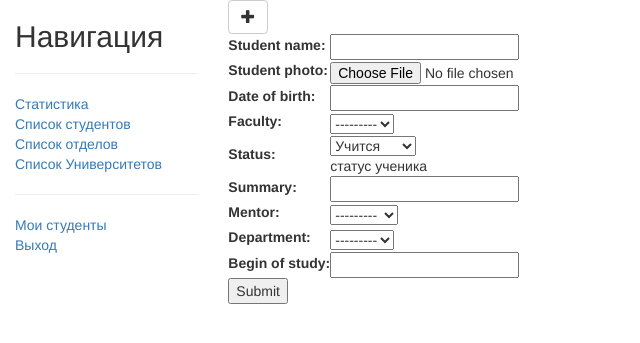
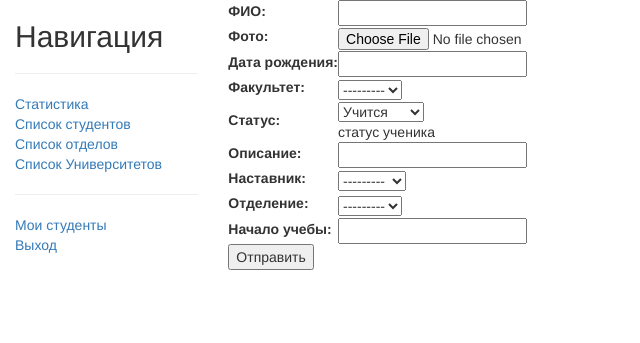
Before and after one commit to Homutok/Student, a Django app: page /catalog/student/create/ in a window 1280 px wide. Shown: the top 343 px of the page, without its empty margins (0-640 px from the left). Run offline with Django 3.2, Linux system fonts and the light colour scheme; the visitor is signed in with stand-in values (Sample User, id 1); data comes from the database, SQL or seed files in the repository; data that the repository does not hold is empty; some libraries are stand-ins or nearby versions.

Commit message:
коменты по другому + индекс , русифицированы формы

```diff
--- a/project/studenlist/catalog/forms.py
+++ b/project/studenlist/catalog/forms.py
@@ -1,5 +1,5 @@
 from django import forms
-from .models import Student, Comment
+from .models import Student, Comment,University,Department
 from django.views.generic.edit import CreateView
 from django.urls import reverse_lazy
 
@@ -11,12 +11,30 @@ class FilterStudentForm(forms.ModelForm):
         labels = {'student_name': 'ФИО', 'faculty': 'Факультет', 'status': 'Статус', }
 
 
+class UniversityForm(forms.ModelForm):
+    class Meta:
+        model = University
+        fields = "__all__"
+        labels = {'name_of_university': 'Университет', }
+
+class DepartmentForm(forms.ModelForm):
+    class Meta:
+        model = Department
+        fields = "__all__"
+        labels = {'department_name': 'Отделение', 'summary': 'Описание' }
+
+class StudentForm(forms.ModelForm):
+    class Meta:
+        model = Student
+        fields = "__all__"
+        labels = {'student_name': 'ФИО', 'student_photo': 'Фото','date_of_birth': 'Дата рождения', 'faculty': 'Факультет',
+                  'status': 'Статус', 'summary': 'Описание','mentor': 'Наставник', 'department': 'Отделение','begin_of_study': 'Начало учебы',}
+
+
 class CommentForm(forms.ModelForm):
     """Добавление Комментария"""
-    # def is_valid(self):
-    #
-    #     return 1
 
     class Meta:
         model = Comment
         fields = "__all__"
+        success_url = reverse_lazy('student')
--- a/project/studenlist/catalog/models.py
+++ b/project/studenlist/catalog/models.py
@@ -44,7 +44,7 @@ class Student(models.Model):
         ordering = ['student_name']
 
     def get_absolute_url(self):
-        return reverse('student-detail', args=[str(self.id)])
+        return reverse('student_detail', args=[str(self.id)])
 
     def __str__(self):
         return self.student_name
--- a/project/studenlist/catalog/templates/catalog/department_confirm_delete.html
+++ b/project/studenlist/catalog/templates/catalog/department_confirm_delete.html
@@ -2,13 +2,13 @@
 
 {% block content %}
     {% if user.profile_of_user.is_not_guest_and_mentor %}
-        <h1>Delete Department</h1>
+        <h1>Удалить отдел</h1>
 
-        <p>Are you sure you want to delete the department: {{ department }}?</p>
+        <p>Вы уверены, что хотите удалить отдел: {{ department }}?</p>
 
         <form action="" method="POST">
           {% csrf_token %}
-          <input type="submit" value="Yes, delete." />
+          <input type="submit" value="Да, удалить." />
         </form>
     {% else %}
         У Вас нет доступа, тикай обратно.
--- a/project/studenlist/catalog/templates/catalog/department_detail.html
+++ b/project/studenlist/catalog/templates/catalog/department_detail.html
@@ -9,7 +9,7 @@
     </h1>
     <h2>Описание</h2>
     <div id="faculty_list_of_university">
-    {{ department.summary }}
+        {{ department.summary }}
     </div>
 
 {% endblock %}
--- a/project/studenlist/catalog/templates/catalog/department_form.html
+++ b/project/studenlist/catalog/templates/catalog/department_form.html
@@ -5,10 +5,9 @@
         <form action="" method="post">
             {% csrf_token %}
             <table>
-            {{ form.as_table }}
+                {{ form.as_table }}
             </table>
-            <input type="submit" value="Submit" />
-
+            <input type="submit" name ="Submit" value="Отправить"/>
         </form>
     {% else %}
         У Вас нет доступа, тикай обратно.
--- a/project/studenlist/catalog/templates/catalog/department_list.html
+++ b/project/studenlist/catalog/templates/catalog/department_list.html
@@ -1,7 +1,7 @@
 {% extends "base_generic.html" %}
 
 {% block content %}
-    <h1>Department List
+    <h1>Список отделов
          {% if user.profile_of_user.is_not_guest_and_mentor  %}
             <a class="btn btn-default"  title="create new department" href="{% url 'department_create' %}" class="top-menu"><span class="glyphicon glyphicon-plus" ></span></a>
        {% endif %}
@@ -18,6 +18,6 @@
 
     </ul>
     {% else %}
-      <p>There are no departments.</p>
+      <p>Отделов нет.</p>
     {% endif %}
 {% endblock %}
--- a/project/studenlist/catalog/templates/catalog/student_form.html
+++ b/project/studenlist/catalog/templates/catalog/student_form.html
@@ -2,15 +2,12 @@
 
 {% block content %}
     {% if user.profile_of_user.is_not_guest %}
-            <a class="btn btn-default" href="{% url 'student_create' %}"><span class="glyphicon glyphicon-plus"></span></a>
-
         <form action="" method="post" enctype="multipart/form-data">
             {% csrf_token %}
             <table>
-            {{ form.as_table }}
+                {{ form.as_table }}
             </table>
-            <input type="submit" value="Submit" />
-
+            <input type="submit" value="Отправить" />
         </form>
     {% else %}
         У Вас нет доступа, тикай обратно.
--- a/project/studenlist/catalog/templates/catalog/university_confirm_delete.html
+++ b/project/studenlist/catalog/templates/catalog/university_confirm_delete.html
@@ -2,13 +2,13 @@
 
 {% block content %}
     {% if user.profile_of_user.is_not_guest_and_mentor %}
-        <h1>Delete University</h1>
+        <h1>Удалить запись об учебном заведении</h1>
 
-        <p>Are you sure you want to delete the university: {{ university }}?</p>
+        <p>Вы уверены, что ходите удалить запись об учебном заведении: {{ university }}?</p>
 
         <form action="" method="POST">
           {% csrf_token %}
-          <input type="submit" value="Yes, delete." />
+          <input type="submit" value="Да, удалить." />
         </form>
     {% else %}
         У Вас нет доступа, тикай обратно.
--- a/project/studenlist/catalog/templates/catalog/university_detail.html
+++ b/project/studenlist/catalog/templates/catalog/university_detail.html
@@ -10,9 +10,9 @@
 
 <div id="faculty_list_of_university">Список факультетов</div>
     <ui>
-        {% for facylty in university.faculty_of_university.all %}
+        {% for faculty in university.faculty_of_university.all %}
             <li>
-                {{ facylty.faculty_name }}
+                {{ faculty.faculty_name }}
             </li>
         {% endfor %}
     </ui>
--- a/project/studenlist/catalog/templates/catalog/university_form.html
+++ b/project/studenlist/catalog/templates/catalog/university_form.html
@@ -5,10 +5,9 @@
         <form action="" method="post">
             {% csrf_token %}
             <table>
-            {{ form.as_table }}
+                {{ form.as_table }}
             </table>
-            <input type="submit" value="Submit" />
-
+            <input type="submit" value="Отправить" />
         </form>
     {% else %}
         У Вас нет доступа, тикай обратно.
--- a/project/studenlist/catalog/templates/catalog/university_list.html
+++ b/project/studenlist/catalog/templates/catalog/university_list.html
@@ -1,7 +1,7 @@
 {% extends "base_generic.html" %}
 
 {% block content %}
-    <h1>University List
+    <h1>Список учебных заведений
         {% if user.profile_of_user.is_not_guest_and_mentor %}
             <a class="btn btn-default" title="create new university" href="{% url 'university_create' %}" class="top-menu"><span class="glyphicon glyphicon-plus" ></span></a>
        {% endif %}
@@ -18,6 +18,6 @@
 
     </ul>
     {% else %}
-      <p>There are no university.</p>
+      <p>Учебных заведений нет.</p>
     {% endif %}
 {% endblock %}
--- a/project/studenlist/catalog/templates/registration/login.html
+++ b/project/studenlist/catalog/templates/registration/login.html
@@ -20,17 +20,17 @@
 <table>
 
 <tr>
-  <td>{{ form.username.label_tag }}</td>
+  <td><label for="id_{{ form.username.name }}">Никнейм :</label> </td>
   <td>{{ form.username }}</td>
 </tr>
 
 <tr>
-  <td>{{ form.password.label_tag }}</td>
+  <td><label for="id_{{ form.password.name }}">Пароль:</label> </td>
   <td>{{ form.password }}</td>
 </tr>
 </table>
 
-<input type="submit" value="login" />
+<input type="submit" value="Войти" />
 <input type="hidden" name="next" value="{{ next }}" />
 </form>
 
--- a/project/studenlist/catalog/urls.py
+++ b/project/studenlist/catalog/urls.py
@@ -5,14 +5,12 @@ from .views import views_index, views_student, views_department, views_universit
 
 
 urlpatterns = [
-    path('', views_index.index, name='index'),
-    re_path(r'^$', views_index.index, name='index'),
+    # path('', views_index.index, name='index'),
+    re_path(r'^$', views_index.indexView.as_view(), name='index'),
 ]
 urlpatterns += [
     re_path(r'^students/$', views_student.StudentListView.as_view(), name='student'),
-    re_path(r'^student/(?P<pk>\d+)$', views_student.StudentDetailView, name='student-detail'),
-]
-urlpatterns += [
+    re_path(r'^student/(?P<pk>\d+)$', views_student.StudentDetailView.as_view(), name='student_detail'),
     re_path(r'^student/create/$', views_student.StudentCreate.as_view(), name='student_create'),
     re_path(r'^student/(?P<pk>\d+)/update/$', views_student.StudentUpdate.as_view(), name='student_update'),
     re_path(r'^student/(?P<pk>\d+)/delete/$', views_student.StudentDelete.as_view(), name='student_delete'),
--- a/project/studenlist/catalog/views/views_department.py
+++ b/project/studenlist/catalog/views/views_department.py
@@ -1,3 +1,4 @@
+from ..forms import DepartmentForm
 from ..models import Department
 from django.views import generic
 from django.views.generic.edit import CreateView, UpdateView, DeleteView
@@ -19,11 +20,11 @@ class DepartmentDetailView(generic.DetailView):
 
 class DepartmentCreate(CreateView):
     model = Department
-    fields = '__all__'
+    form_class = DepartmentForm
 
 class DepartmentUpdate(UpdateView):
     model = Department
-    fields = '__all__'
+    form_class = DepartmentForm
 
 class DepartmentDelete(DeleteView):
     model = Department
--- a/project/studenlist/catalog/views/views_student.py
+++ b/project/studenlist/catalog/views/views_student.py
@@ -1,13 +1,13 @@
 import urllib
 
 from ..models import Student, Comment,Profile
-from ..forms import FilterStudentForm,CommentForm
+from ..forms import FilterStudentForm, CommentForm, StudentForm
 from django.views import generic
 from django.views.generic.edit import CreateView, UpdateView, DeleteView
 from django.shortcuts import render, redirect, get_object_or_404
 from django.http import Http404, QueryDict
 from django.db.models import Q
-from django.urls import reverse_lazy
+from django.urls import reverse_lazy, reverse
 from django.contrib.auth.models import User
 from ..filter import StudentFilter
 
@@ -27,66 +27,60 @@ class StudentListView(generic.ListView, generic.FormView):
         )
         return student_list
 
+    # def get_context_data(self, *, object_list=None, **kwargs):
+    #     self.view = StudentDetailView.as_view
 
-# class StudentDetailView(generic.DetailView, generic.FormView):
-#     model = Student
-#     context_object_name = 'student'
-#     form_class = CommentForm
-#
-#     def get_context_data(self, **kwargs):
-#         context = super().get_context_data(**kwargs)
-#         # query = self.request.GET.get('comment')
-#         # if query is None:
-#         #     query="None"
-#         context['comment_data'] = Comment.objects.filter(student=self.object)
-#         # context['comment'] = query
-#         return context
-#
-#     def form_valid(self, form):
-#         form.send_email()
-#         print(form)
-#         return super(StudentDetailView, self).form_valid(form)
-#
-#     def guide_detail_view(request, pk):
-#         try:
-#             student_id = Student.objects.get(pk=pk)
-#         except Student.DoesNotExist:
-#             raise Http404(" Записи не сщуествет ¯\_(ツ)_/¯ ")
-#         return render(
-#             request,
-#             '../catalog/student_detail.html',
-#             context={'guide': student_id, }
-#         )
+class StudentDetailView(generic.DetailView, generic.FormView):
+    model = Student
+    context_object_name = 'student'
+    form_class = CommentForm
 
-
-def StudentDetailView(request, pk):
-    student = get_object_or_404(Student, pk=pk)
-
-    if request.method == 'POST':
-        custom_data = {'comment': request.POST['comment'], 'mentor': str(request.user.id), 'student': pk}
+    def post(self, request, *args, **kwargs):
+        self.object = self.get_object()
+        custom_data = {'comment': request.POST['comment'], 'mentor': str(request.user.id), 'student': self.object.id}
         query_str = urllib.parse.urlencode(custom_data, doseq=False)
         custom_query_dict = QueryDict(query_str)
+        # form = self.get_form()
         comment_form = CommentForm(data=custom_query_dict)
         if comment_form.is_valid():
             new_comment = comment_form.save(commit=False)
             new_comment.save()
-        print(request.POST)
-    comment_form = CommentForm()
-    return render(request,
-                  'catalog/student_detail.html',
-                  {'student': student,
-                   'comment_form': comment_form})
+            return self.form_valid(comment_form)
+        else:
+            return self.form_invalid(comment_form)
+
+    def get_success_url(self):
+        return self.object.get_absolute_url()
+
+    def get_context_data(self, **kwargs):
+        # self.view = StudentDetailView.as_view()
+        context = super().get_context_data(**kwargs)
+        context['comment_data'] = Comment.objects.filter(student=self.object)
+        return context
+
+    def guide_detail_view(request, pk):
+        try:
+            student_id = Student.objects.get(pk=pk)
+        except Student.DoesNotExist:
+            raise Http404(" Записи не сщуествет ¯\_(ツ)_/¯ ")
+        return render(
+            request,
+            '../catalog/student_detail.html',
+            context={'guide': student_id, }
+        )
+
+
 
 class StudentCreate(CreateView):
     """Добавление Студента"""
     model = Student
-    fields = '__all__'
+    form_class = StudentForm
 
 
 class StudentUpdate(UpdateView):
     """Редактирование Студента"""
     model = Student
-    fields = '__all__'
+    form_class = StudentForm
 
 
 class StudentDelete(DeleteView):
```
Also changed, not shown: project/studenlist/catalog/templates/catalog/student_detail.html (+8 -6 lines), project/studenlist/catalog/views/views_index.py (+11 -8 lines), project/studenlist/catalog/views/views_university.py (+6 -2 lines).
